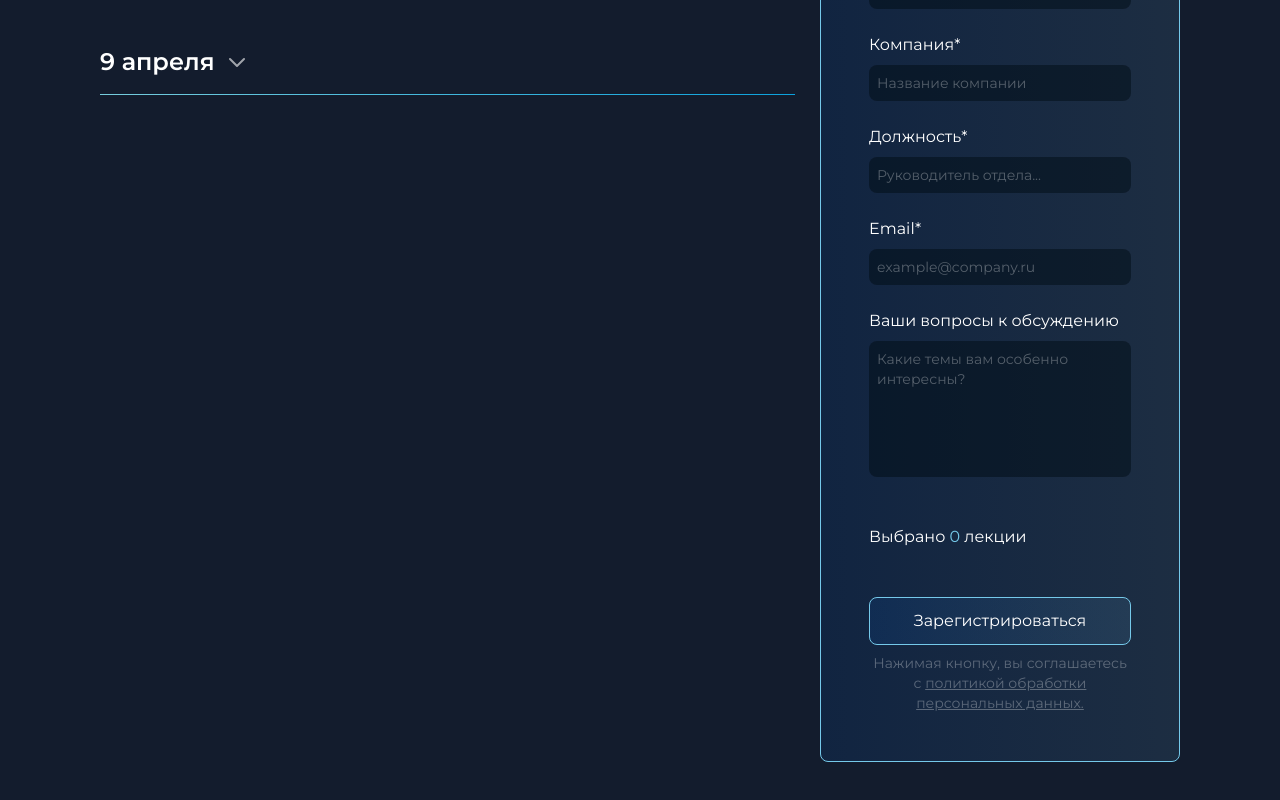
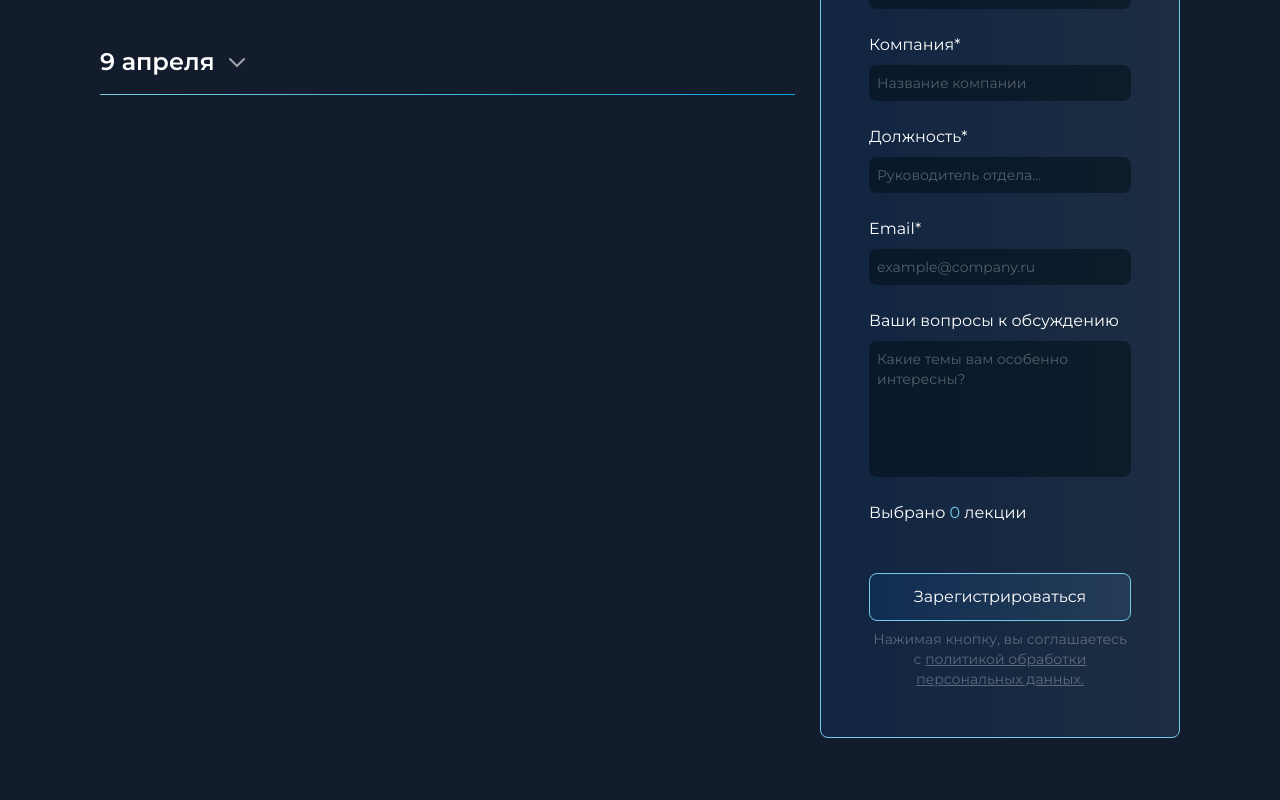
Before and after one commit to Gagarin-One/-registration-app-test, a React (Vite) app: page / in a window 1280 px wide. Shown: the part 444-1244 px from the top of the page. Built offline with nearby package versions, Linux system fonts and the light colour scheme.

Commit message:
fix countblock margin

```diff
--- a/src/features/RegistrationForm/index.tsx
+++ b/src/features/RegistrationForm/index.tsx
@@ -75,7 +75,7 @@
       </div>
 
       {/* Кол-во лекций */}
-      <div className="text-body-m text-white mt-[48px]">
+      <div className="text-body-m text-white mt-[24px]">
         Выбрано <span className="text-accent-blue">{selectedCount}</span> лекции
       </div>
 
```
